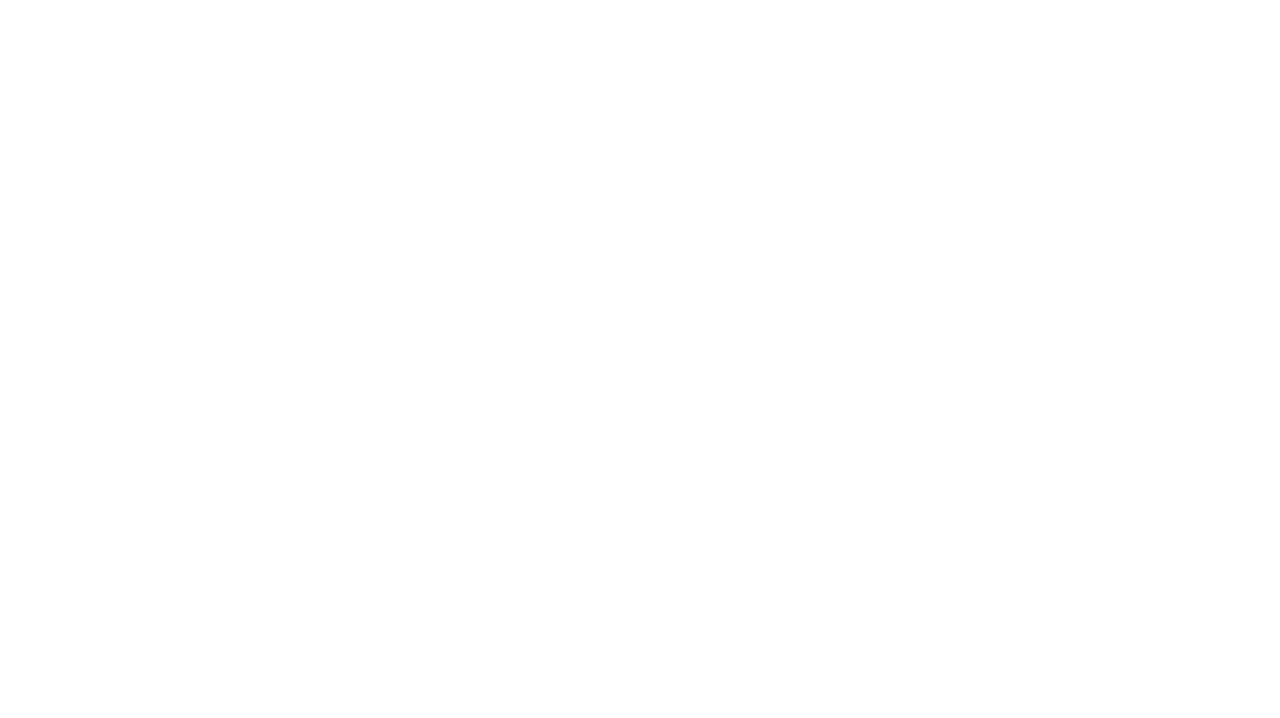
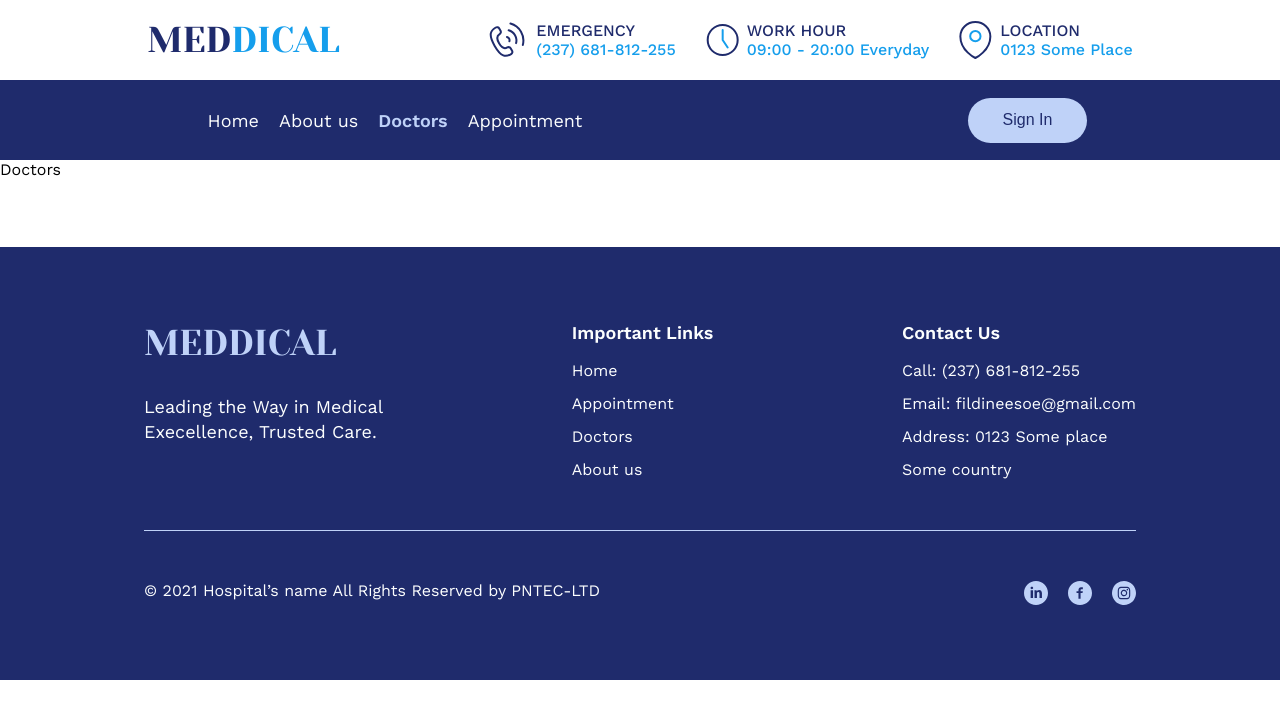
Before and after one commit to skiwqv/hospital, a Vue app: page /doctors in a window 1280 px wide. Before the commit this address had no page. Shown: the top 718 px of the page. Built offline with nearby package versions, Linux system fonts and the light colour scheme.

Commit message:
fixed problem with link active state

```diff
--- a/src/assets/scss/components/header.scss
+++ b/src/assets/scss/components/header.scss
@@ -1,40 +1,48 @@
-.header{
+.header {
     display: flex;
     flex-direction: column;
-    .upper-header-wrapper{
+
+    .upper-header-wrapper {
         display: flex;
         justify-content: space-evenly;
         height: 80px;
         align-items: center;
-        .logo-wrapper{
+
+        .logo-wrapper {
             display: flex;
             align-items: center;
-            .logo-text{
+
+            .logo-text {
                 font-family: $font-family-display;
                 font-weight: 400;
                 font-size: 36px;
                 text-transform: uppercase;
                 color: $primary;
-                .logo-text-secondary{
-                    color:$secondary
+
+                .logo-text-secondary {
+                    color: $secondary
                 }
             }
         }
-        .info-wrapper{
+
+        .info-wrapper {
             display: flex;
             gap: 30px;
-            .info{
+
+            .info {
                 display: flex;
-                align-items:center;
+                align-items: center;
                 gap: 8px;
-                .info-title{
+
+                .info-title {
                     font-weight: 500;
                     font-size: 16px;
                     text-transform: uppercase;
                     color: $primary;
                     margin: 0;
                 }
-                .info-text{
+
+                .info-text {
                     font-weight: 500;
                     font-size: 16px;
                     color: $secondary;
@@ -43,23 +51,34 @@
             }
         }
     }
-    .nav-wrapper{
+
+    .nav-wrapper {
         background-color: $primary;
         height: 80px;
         display: flex;
         align-items: center;
         justify-content: space-around;
-        .links-wrapper{
+
+        .links-wrapper {
             display: flex;
             margin-left: 15px;
             gap: 20px;
-            .link{
+
+            .link {
                 font-weight: 400;
                 font-size: 18px;
                 color: $white;
                 text-decoration: none;
+                transition: font-weight .3s, font-size .3s, color .3s;
+
+                &:hover {
+                    font-weight: 600;
+                    font-size: 18px;
+                    color: $accent;
+                }
             }
-            .link-active{
+
+            .link-active {
                 font-weight: 600;
                 font-size: 18px;
                 color: $accent;
--- a/src/layouts/DafaultLayout.vue
+++ b/src/layouts/DafaultLayout.vue
@@ -38,7 +38,7 @@
           class="link"
           :exact="link.exact"
           :to="link.to"
-          active-class="link-active"
+          :class="{ 'link-active': isActive(link.to) }"
         >
           {{ link.label }}
         </router-link>
@@ -106,8 +106,13 @@ import linkedinIcon from "../assets/icons/linkdeIn.svg";
 import facebookIcon from "../assets/icons/facebook.svg";
 import instagramIcon from "../assets/icons/instagram.svg";
 import router from "../router";
+import { useRoute } from "vue-router";
+const route = useRoute();
 const toSignIn = () => {
   router.push("/signIn");
+};
+const isActive = (path) => {
+  return route.path == path;
 };
 const headerLinks = ref([
   { label: "Home", to: "/", exact: true },
--- a/src/router/index.js
+++ b/src/router/index.js
@@ -21,6 +21,21 @@ const routes = [
         name: "SignIn",
         component: () => import("../views/LogIn.vue"),
       },
+      {
+        path: "/about",
+        name: "About",
+        component: () => import("../views/About.vue"),
+      },
+      {
+        path: "/doctors",
+        name: "Doctors",
+        component: () => import("../views/Doctors.vue"),
+      },
+      {
+        path: "/appointment",
+        name: "Appointment",
+        component: () => import("../views/Appointment.vue"),
+      },
     ],
   },
 ];
--- /dev/null
+++ b/src/views/About.vue
@@ -0,0 +1,7 @@
+<template>
+  <div>About</div>
+</template>
+
+<script></script>
+
+<style></style>
--- /dev/null
+++ b/src/views/Appointment.vue
@@ -0,0 +1,7 @@
+<template>
+  <div>Appointment</div>
+</template>
+
+<script></script>
+
+<style></style>
--- /dev/null
+++ b/src/views/Doctors.vue
@@ -0,0 +1,7 @@
+<template>
+  <div>Doctors</div>
+</template>
+
+<script></script>
+
+<style></style>
```
